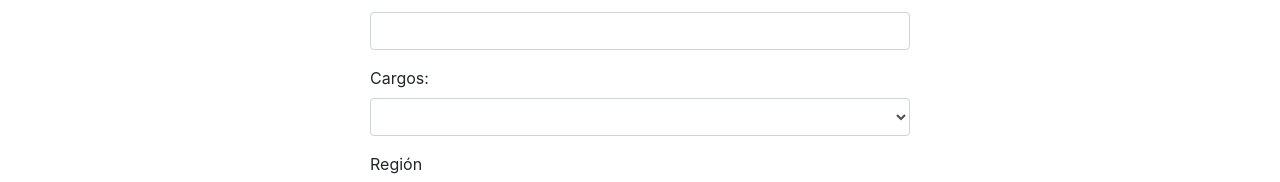
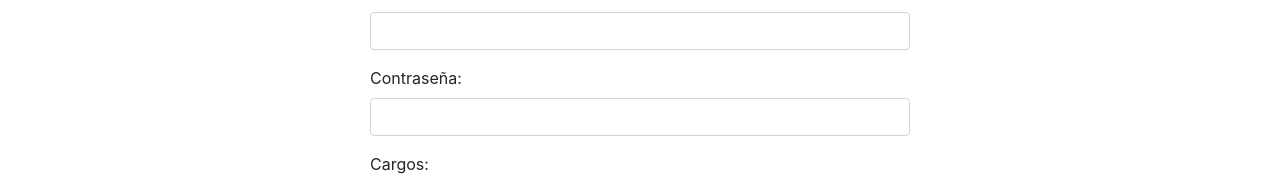
Before and after one commit to MendezEmili/Sistema-de-quejas-para-banco, an Angular app in the folder frontend/: page /usuarios in a window 1280 px wide. Shown: the part 473-655 px from the top of the page. Built offline with nearby package versions, Linux system fonts and the light colour scheme; no server answers.

Commit message:
password en usuarios

```diff
--- a/frontend/src/app/componentes/usuarios/usuarios.component.html
+++ b/frontend/src/app/componentes/usuarios/usuarios.component.html
@@ -27,6 +27,10 @@
                         <input type="email" class="form-control" [(ngModel)]="usuario.correo_usuario"  name="correo_usuario" id="exampleFormControlInput1" > <!---->
                       </div>
 
+                      <div class="form-group">
+                        <label for="exampleFormControlInput1">Contraseña: </label>
+                        <input type="password" class="form-control"  [(ngModel)]="usuario.password" name="password" id="exampleFormControlInput1" > <!---->
+                      </div>
                       <div class="form-group">
                       <label for="exampleFormControlSelect1">Cargos:</label> <!--Tilde en region-->
                       <select class="form-control" [(ngModel)]="usuario.cargo_usuario" name="cargo_usuario" id="exampleFormControlSelect1" > <!---->
--- a/frontend/src/app/componentes/usuarios/usuarios.component.ts
+++ b/frontend/src/app/componentes/usuarios/usuarios.component.ts
@@ -28,6 +28,7 @@ export class UsuariosComponent implements OnInit {
     region: 0,
     id_puntosdeatencion: 0,
     estado_usuario: 1,
+    password:'',
     fecha_creacion: new Date()
 
   }
@@ -74,7 +75,7 @@ export class UsuariosComponent implements OnInit {
     this.usuario.estado_usuario = 1;
     var fecha=Date.now();
     this.usuarios.fecha=this.usuarios.fecha_creacion;
-
+    this.usuarios.password=this.usuarios.password;
     console.log(this.usuario)
     this.catalogosServices.postUsuarios(this.usuario).subscribe(
       res =>{
--- a/frontend/src/app/modelos/usuarios.ts
+++ b/frontend/src/app/modelos/usuarios.ts
@@ -6,6 +6,7 @@ export interface Usuarios {
     region: Number,
     id_puntosdeatencion:Number,
     cargo_usuario: String,
-    fecha_creacion: Date
+    fecha_creacion: Date,
+    password:string
 
 }
```
Also changed, not shown: 2 other files (tests, documents, lock files or other folders).
